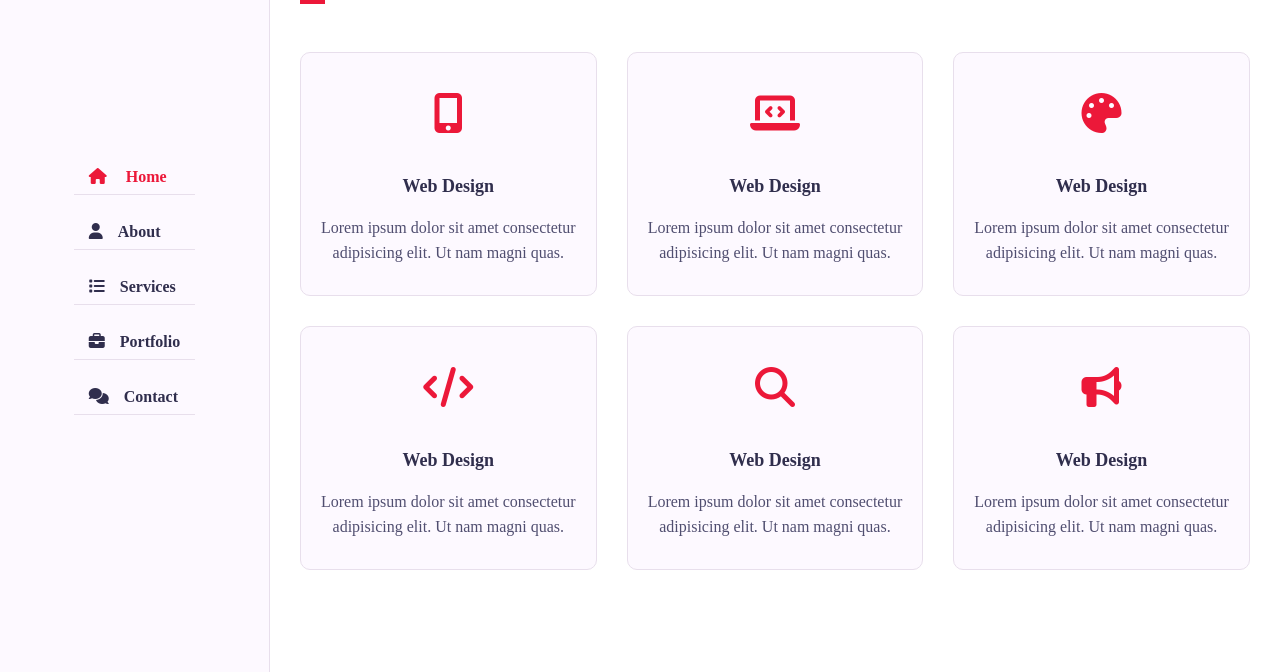
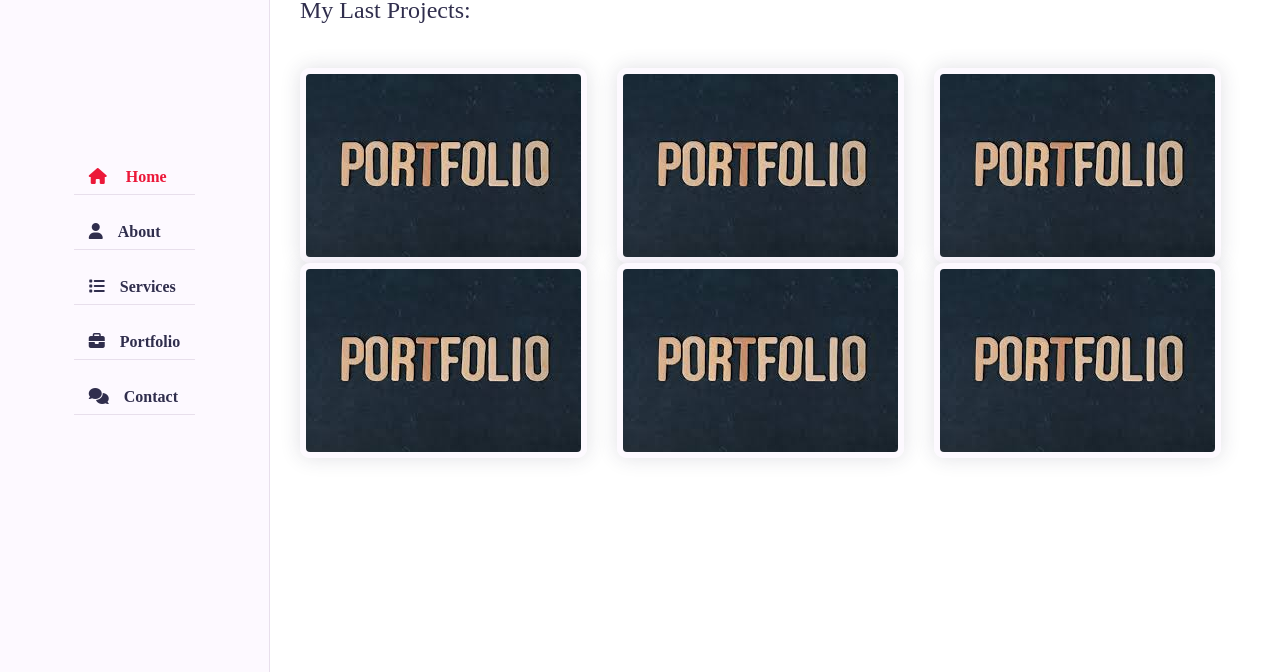
Before and after one commit to baolach123/portfolio, a plain HTML site: page src/index.html in a window 1280 px wide. Shown: the part 128-800 px from the top of the page. Drawn offline with Linux system fonts and the light colour scheme; a web font is replaced by a local one.

Commit message:
done portfolio section

```diff
--- a/src/css/style.css
+++ b/src/css/style.css
@@ -587,3 +587,38 @@ h3.my-profession
     color: var(--text-black-700);
     line-height: 25px;
 }
+/* portfolio */
+.portfolio .container
+{
+    padding-bottom: 40px;
+}
+.portfolio .portfolio-heading
+{
+    flex: 0 0  100%;
+    max-width: 100%;
+    margin-bottom: 40px;
+}
+.portfolio .portfolio-heading h2
+{
+    color: var(--text-black-900);
+    font-weight: 500;
+}
+.portfolio .portfolio-item
+{
+    flex: 0 0 33.33%;
+    max-width: 33.33%;
+    margin-bottom: 30px;
+}
+.portfolio .portfolio-item-inner
+{
+    border: 6px solid var(--bg--black-100);
+    border-radius: 10px;
+    overflow: hidden;
+    cursor: pointer;
+}
+.portfolio .portfolio-item-inner .portfolio-img img
+{
+    width: 100%;
+    display: block;
+
+}
--- a/src/index.html
+++ b/src/index.html
@@ -218,7 +218,7 @@
             </section>
             <!-- ===== About Section End ===== -->
             <!-- ===== Services Section Start ===== -->
-            <section class="service section">
+            <section class="service section hidden">
                 <div class="container">
                     <div class="row">
                         <div class="section-title padd-15" >
@@ -296,6 +296,77 @@
                 </div>
             </section>
             <!-- ===== Services Section End ===== -->
+            <!-- ===== Portfolio Section Start ===== -->
+            <section class="portfolio section">
+                <div class="row">
+                    <div class="section-title padd-15" >
+                        <h2>portfolio</h2>
+                    </div>
+                </div>
+                <div class="row">
+                    <div class="portfolio-heading padd-15">
+                        <h2>My Last Projects: </h2>
+                    </div>
+                </div>
+                <div class="row">
+                    <!-- === portfolio item start === -->
+                    <div class="portfolio-itemm padd-15">
+                        <div class="portfolio-item-inner shadow-dark">
+                            <div class="portfolio-img">
+                                <img src="images/portfolio.jpg" alt="">
+                            </div>
+                        </div>
+                    </div>
+                    <!-- === portfolio item end === -->
+                    <!-- === portfolio item start === -->
+                    <div class="portfolio-itemm padd-15">
+                        <div class="portfolio-item-inner shadow-dark">
+                            <div class="portfolio-img">
+                                <img src="images/portfolio.jpg" alt="">
+                            </div>
+                        </div>
+                    </div>
+                    <!-- === portfolio item end === -->
+                    <!-- === portfolio item start === -->
+                    <div class="portfolio-itemm padd-15">
+                        <div class="portfolio-item-inner shadow-dark">
+                            <div class="portfolio-img">
+                                <img src="images/portfolio.jpg" alt="">
+                            </div>
+                        </div>
+                    </div>
+                    <!-- === portfolio item end === -->
+                    <!-- === portfolio item start === -->
+                    <div class="portfolio-itemm padd-15">
+                        <div class="portfolio-item-inner shadow-dark">
+                            <div class="portfolio-img">
+                                <img src="images/portfolio.jpg" alt="">
+                            </div>
+                        </div>
+                    </div>
+                    <!-- === portfolio item end === -->
+                    <!-- === portfolio item start === -->
+                    <div class="portfolio-itemm padd-15">
+                        <div class="portfolio-item-inner shadow-dark">
+                            <div class="portfolio-img">
+                                <img src="images/portfolio.jpg" alt="">
+                            </div>
+                        </div>
+                    </div>
+                    <!-- === portfolio item end === -->
+                    <!-- === portfolio item start === -->
+                    <div class="portfolio-itemm padd-15">
+                        <div class="portfolio-item-inner shadow-dark">
+                            <div class="portfolio-img">
+                                <img src="images/portfolio.jpg" alt="">
+                                <!-- thay hinh anh cua cac project cua chinh minh vao -->
+                            </div>
+                        </div>
+                    </div>
+                    <!-- === portfolio item end === -->
+                </div>
+            </section>
+            <!-- ===== Portfolio Section End ===== -->
         </div>
         <!-- ===== Main Content End ===== -->
 
```
Also changed, not shown: src/images/portfolio.jpg (added).
